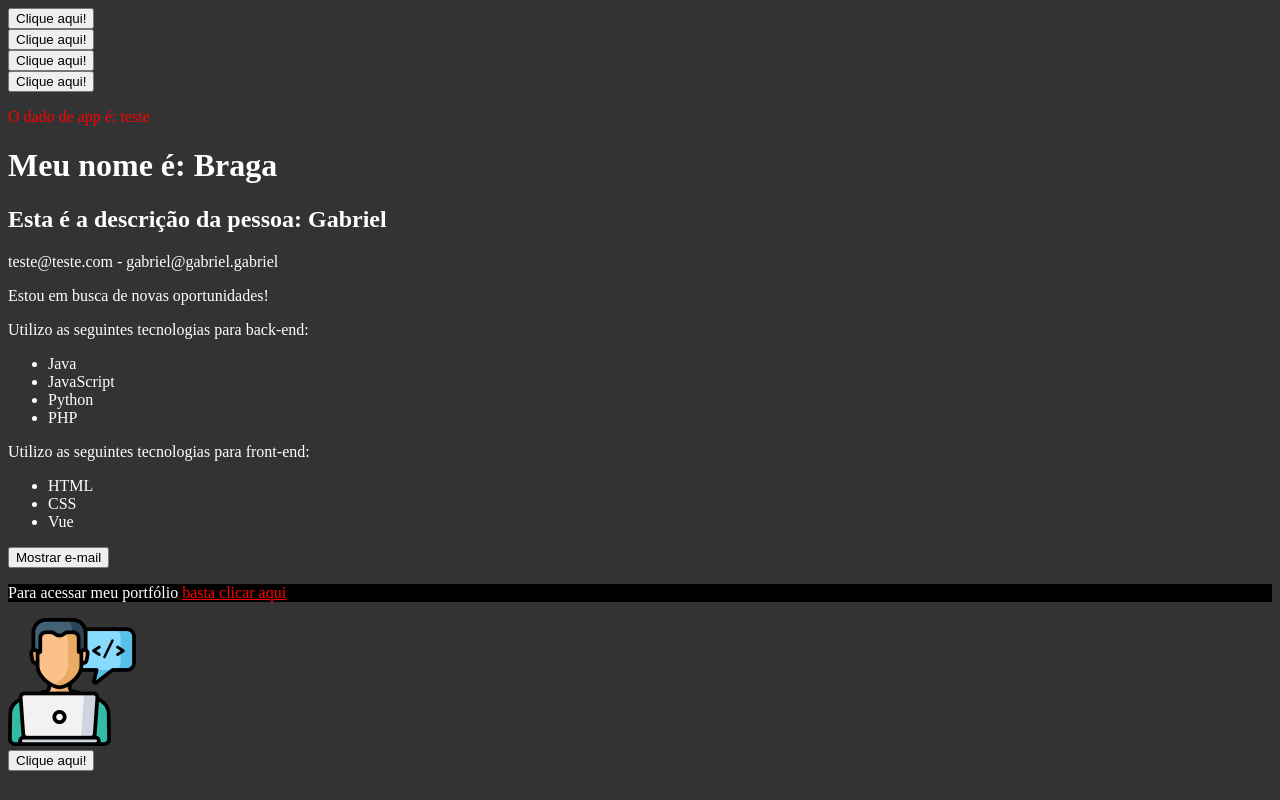
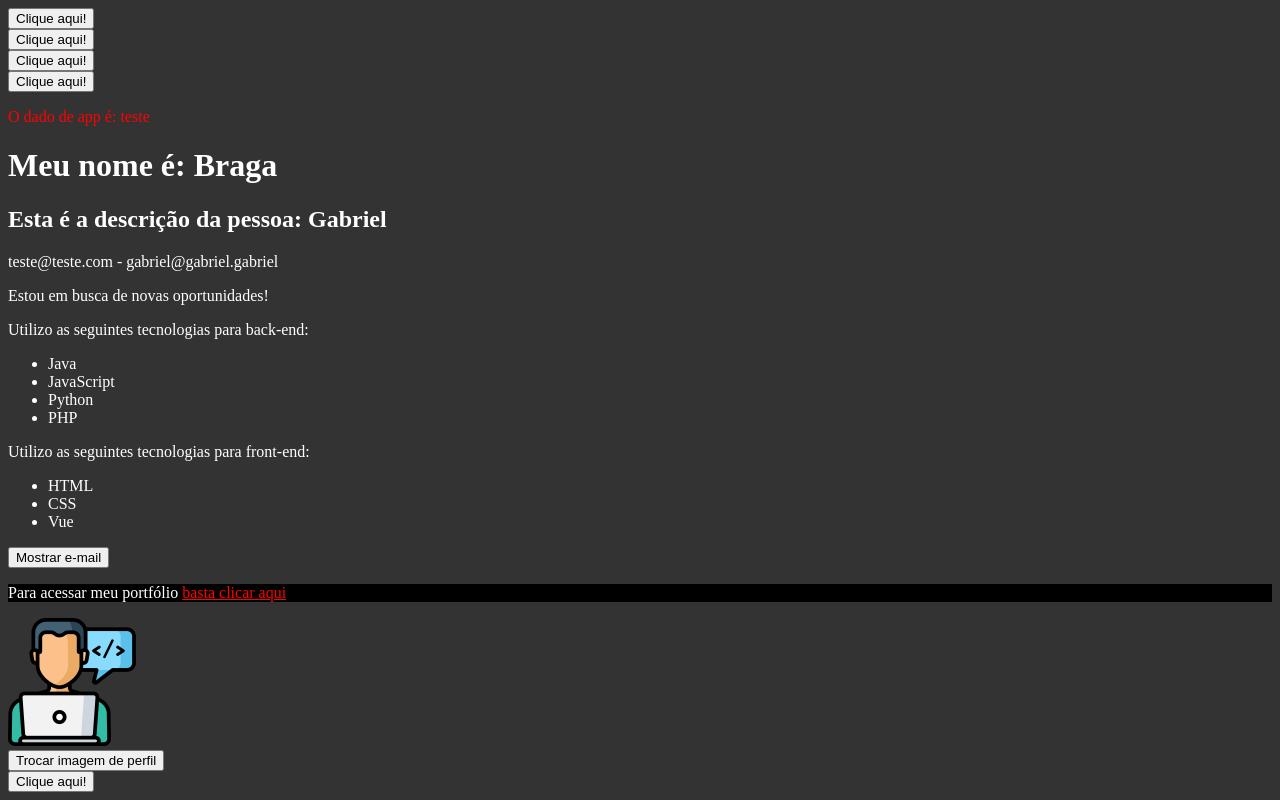
Before and after one commit to bragabriel/VueJS, a Vue app in the folder Curso-VueJS/vue-project/: page / in a window 1280 px wide. Shown: the part 345-1145 px from the top of the page. Before the commit the page ends 1124 px from the top, so only its background shows below. Built offline with nearby package versions, Linux system fonts and the light colour scheme.

Commit message:
add: emit

```diff
--- /dev/null
+++ b/Curso-VueJS/vue-project/src/components/MudarImagem.vue
@@ -0,0 +1,12 @@
+<template>
+    <div>
+        <button @click="$emit('mudarImagem')">Trocar imagem de perfil</button>
+    </div>
+</template>
+
+<script>
+    export default{
+        name: 'MudarImagem',
+        emits: ['mudarImagem']
+    }
+</script>
--- a/Curso-VueJS/vue-project/src/components/Picture.vue
+++ b/Curso-VueJS/vue-project/src/components/Picture.vue
@@ -2,23 +2,33 @@
     <div>
         <img :src="avatar" :alt="descricao">
         <!-- :src  OU  v-bind:src   =    são a mesma coisa -->
+
+        <MudarImagem @mudar-imagem="trocarImagem"/>
+
         <Reutilizacao/>
     </div>
 </template>
 
 <script>
 import Reutilizacao from './Reutilizacao.vue'
+import MudarImagem from './MudarImagem.vue'
 
     export default{
         name: 'Picture',
         components: {
-            Reutilizacao
+            Reutilizacao,
+            MudarImagem
         },
         data(){
             return {
                 avatar: "/img/avatar.png",
                 descricao: "Gabriel Braga",
             }
+        },
+        methods:{
+            trocarImagem(){
+                this.avatar = "/img/logo.png"
+            }
         }
     }
 </script>
```
Also changed, not shown: Curso-VueJS/vue-project/public/img/logo.png (added), 1 other file (tests, documents, lock files or other folders).
